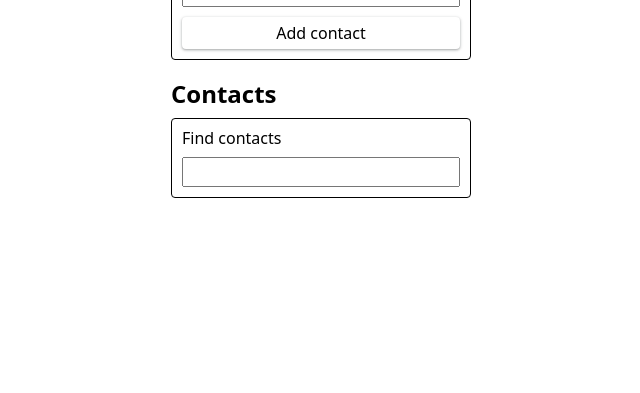
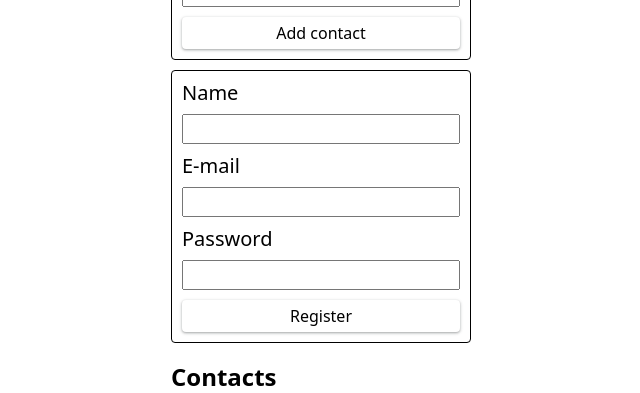
Before and after one commit to mkundeev/goit-react-hw-08-phonebook, a React (Create React App) app: page / in a window 1280 px wide. Shown: the part 198-591 px from the top of the page, without its empty margins (319-959 px from the left). Built offline with nearby package versions, Linux system fonts and the light colour scheme; no server answers.

Commit message:
registration form

```diff
--- a/src/components/App.jsx
+++ b/src/components/App.jsx
@@ -4,6 +4,7 @@ import ContactList from './ContactList';
 import Filter from './Filter';
 import Header from './Header';
 import Container from './Container';
+import RegistrationForm from './RegistrationForm';
 import { useGetContactsQuery, useAddContactMutation } from 'redux/contactsAPI';
 
 function App() {
@@ -36,6 +37,7 @@ function App() {
       <Container>
         <h2>Phonebook</h2>
         <ContactForm onSubmit={formSubmit} />
+        <RegistrationForm onSubmit={formSubmit} registration />
       </Container>
       <Container>
         <h2>Contacts</h2>
--- /dev/null
+++ b/src/components/RegistrationForm/RegistrationForm.js
@@ -0,0 +1,67 @@
+import { Formik, Field, Form, ErrorMessage } from 'formik';
+import * as Yup from 'yup';
+import s from './RegistrationForm.module.css';
+
+export default function RegistrationForm({ onSubmit, registration }) {
+  return (
+    <Formik
+      initialValues={{ name: '', email: '', password: '' }}
+      validationSchema={Yup.object({
+        name: Yup.string()
+          .matches(
+            /(^[a-zA-Zа-яА-Я]+(([' -][a-zA-Zа-яА-Я ])?[a-zA-Zа-яА-Я]*)*$)/,
+            "Name may contain only letters, apostrophe, dash and spaces. For example Adrian, Jacob Mercer, Charles de Batz de Castelmore d'Artagnan"
+          )
+          .required('Required'),
+        email: Yup.string()
+          .email('Please provide valid e-mail')
+          .required('Required'),
+        password: Yup.string()
+          .required('No password provided.')
+          .min(8, 'Password is too short - should be 8 chars minimum.'),
+      })}
+      onSubmit={(values, { setSubmitting, resetForm }) => {
+        onSubmit(values);
+        setSubmitting(false);
+        resetForm({});
+      }}
+    >
+      <Form className={s.form}>
+        <label htmlFor="name" className={s.label}>
+          Name
+        </label>
+        <Field name="name" type="text" className={s.input} />
+        <ErrorMessage
+          name="name"
+          render={msg => <div className={s.error}>{msg}</div>}
+        />
+
+        <label htmlFor="email" className={s.label}>
+          E-mail
+        </label>
+        <Field name="email" type="email" className={s.input} />
+        <ErrorMessage
+          name="email"
+          render={msg => <div className={s.error}>{msg}</div>}
+        />
+
+        {registration && (
+          <>
+            <label htmlFor="password" className={s.label}>
+              Password
+            </label>
+            <Field name="password" type="password" className={s.input} />
+            <ErrorMessage
+              name="password"
+              render={msg => <div className={s.error}>{msg}</div>}
+            />
+          </>
+        )}
+
+        <button type="submit" className={s.button}>
+          {registration ? 'Register' : 'Sign in'}
+        </button>
+      </Form>
+    </Formik>
+  );
+}
--- /dev/null
+++ b/src/components/RegistrationForm/RegistrationForm.module.css
@@ -0,0 +1,37 @@
+.form {
+    border: 1px solid #000;
+    margin-top: 10px;
+    padding: 10px;
+    width: 300px;
+    border-radius: 4px;
+    display: flex;
+    flex-direction: column;
+    gap: 10px;
+
+}
+
+.item {
+    display: flex;
+    flex-direction: column;
+    gap: 10px;
+}
+
+.item:not(:last-child) {
+    margin-bottom: 20px;
+}
+
+.label {
+    font-size: 20px;
+    font-weight: 500;
+}
+
+.button {
+    padding: 5px;
+}
+
+.error {
+    padding: 5px;
+    border: 1px solid #000;
+    background-color: #fff;
+    max-width: 100%;
+}
--- /dev/null
+++ b/src/components/RegistrationForm/index.js
@@ -0,0 +1 @@
+export {default} from './RegistrationForm'
```
Also changed, not shown: src/pages/AuthorizationPage.js (added), src/pages/ContactsPage.js (added), src/pages/RegistartionPage.js (added), src/pages/UserProfile.js (added).
